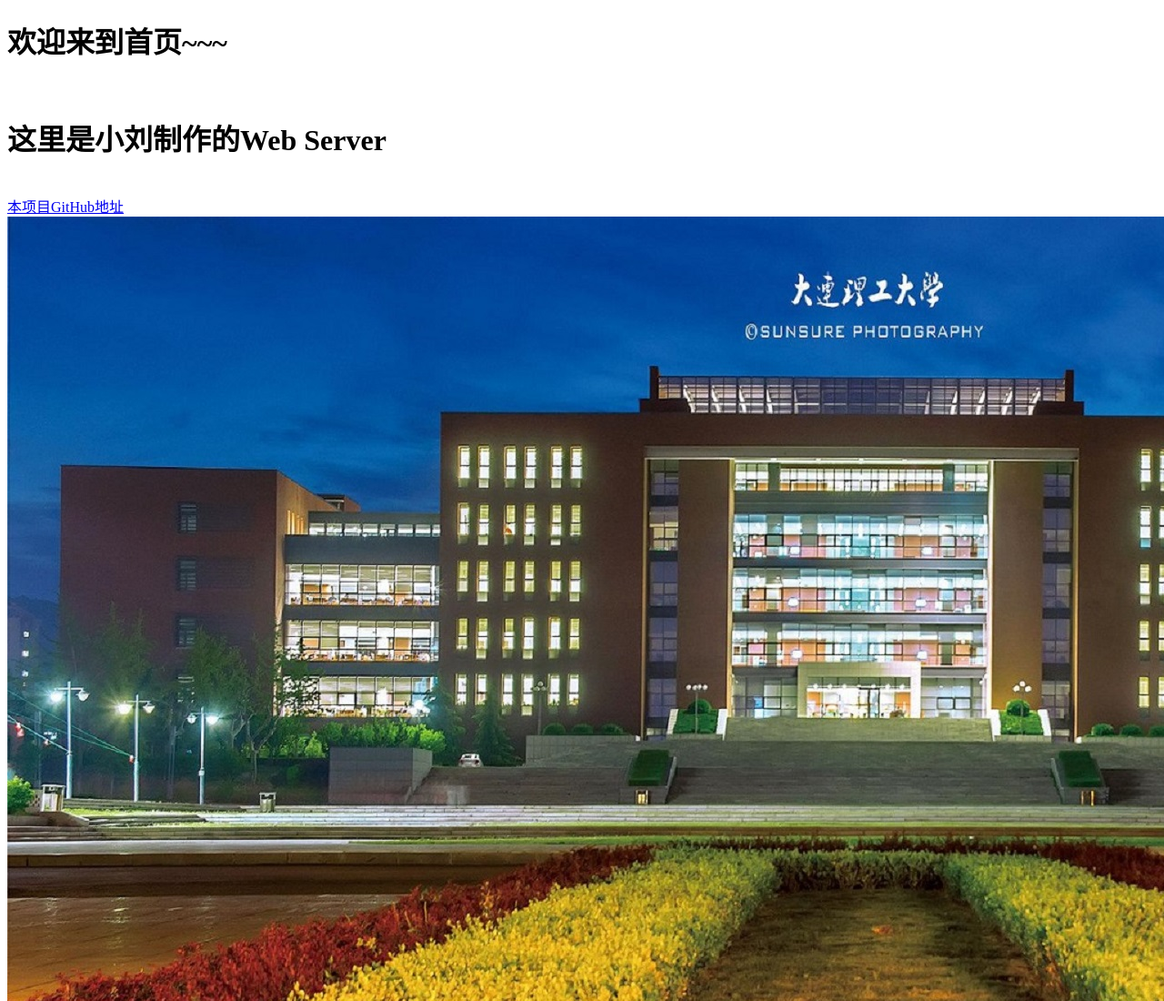
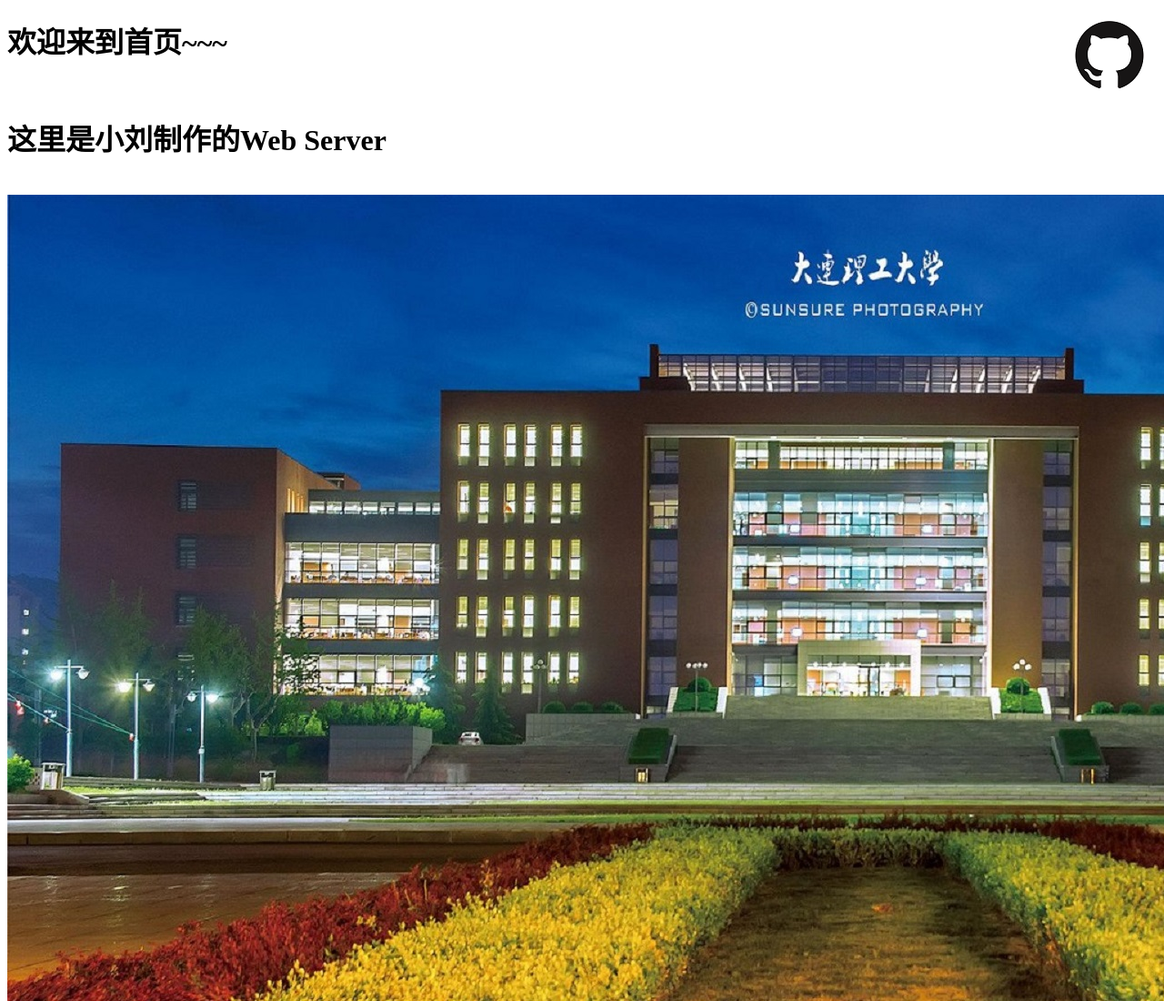
Before and after one commit to handsomeliu0207/WebServer, a plain HTML site: page resources/index.html in a window 1280 px wide. Shown: the top 1100 px of the page at 91% size. Drawn offline with Linux system fonts and the light colour scheme.

Commit message:
修改首页部分显示

```diff
--- a/resources/index.html
+++ b/resources/index.html
@@ -5,13 +5,23 @@
     <meta http-equiv="X-UA-Compatible" content="IE=edge">
     <meta name="viewport" content="width=device-width, initial-scale=1.0">
     <title>首页</title>
+    <style>
+		#github {
+			position: fixed;
+			top: 0;
+			right: 0;
+			margin: 10px;
+		}
+	</style>
 </head>
 <body>
 
     <h1>欢迎来到首页~~~</h1> </br>
     <h1>这里是小刘制作的Web Server</h1> </br>
-    <a href="https://github.com/handsomeliu0207/WebServer" target="_blank" rel="noopener noreferrer">本项目GitHub地址</a>
     <img src="images/image1.jpg"  alt="ces" />
+    <a id="github" href="https://github.com/handsomeliu0207/WebServer" target="_blank" rel="noopener noreferrer">
+		<img src="images/GitHub-Mark.png" alt="项目开源地址">
+	</a>
 
 </body>
 </html>
```
Also changed, not shown: resources/images/GitHub-Mark.png (added).
